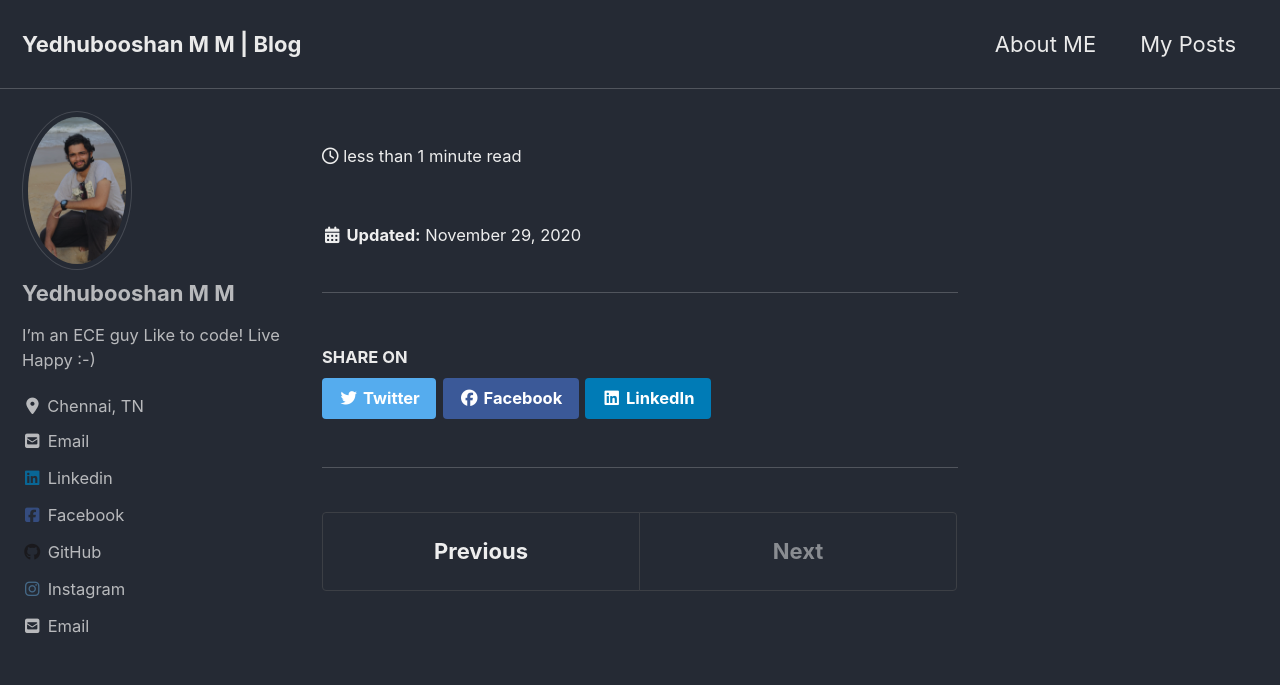
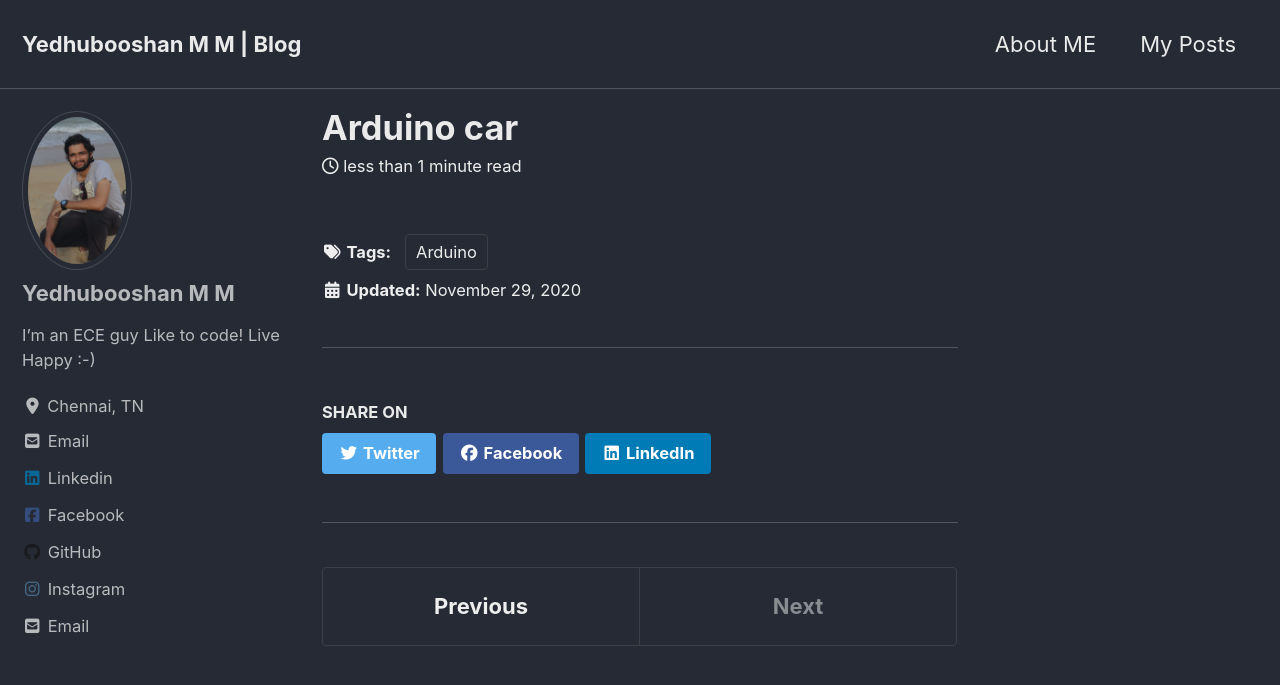
Before and after one commit to Yedhubooshan/yedhubooshan.github.io, a Jekyll site: the page built from _posts/2020-11-29-autonomous-car.md, in a window 1280 px wide and 900 px high. Shown: the top 685 px of the window. Built offline with Jekyll 4.4.1, drawn with Linux system fonts in a browser that asks for light colours; cached includes are drawn as plain includes; nearby versions of some CDN libraries; part of the change alters nothing that is shown.

```diff
--- a/_posts/2020-11-29-autocar.md
+++ b/_posts/2020-11-29-autonomous-car.md
@@ -2,6 +2,5 @@
 title: "Arduino car"
 date: 2020-11-29
 tags: [Arduino]
-[link](https://yedhubooshan.github.io/autonomous-car/)
 excerpt: "Autonomous Bot"
 ---
```
